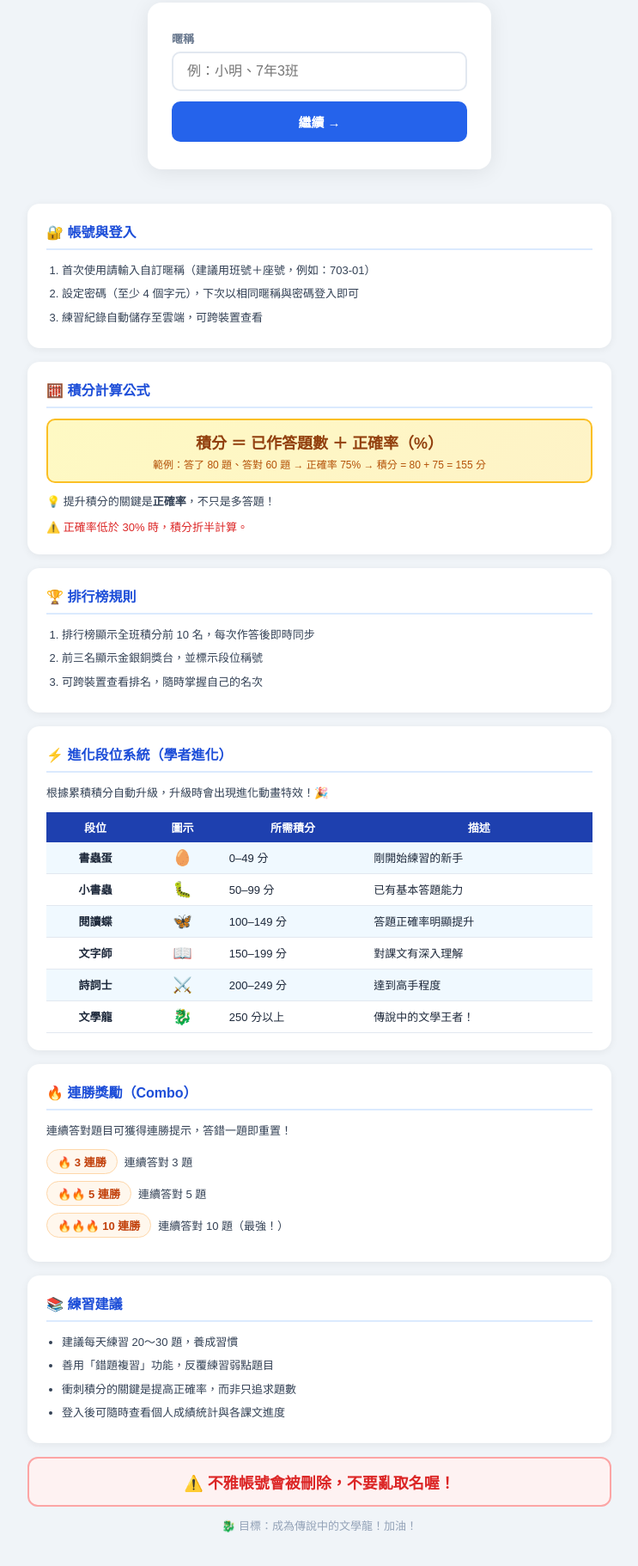
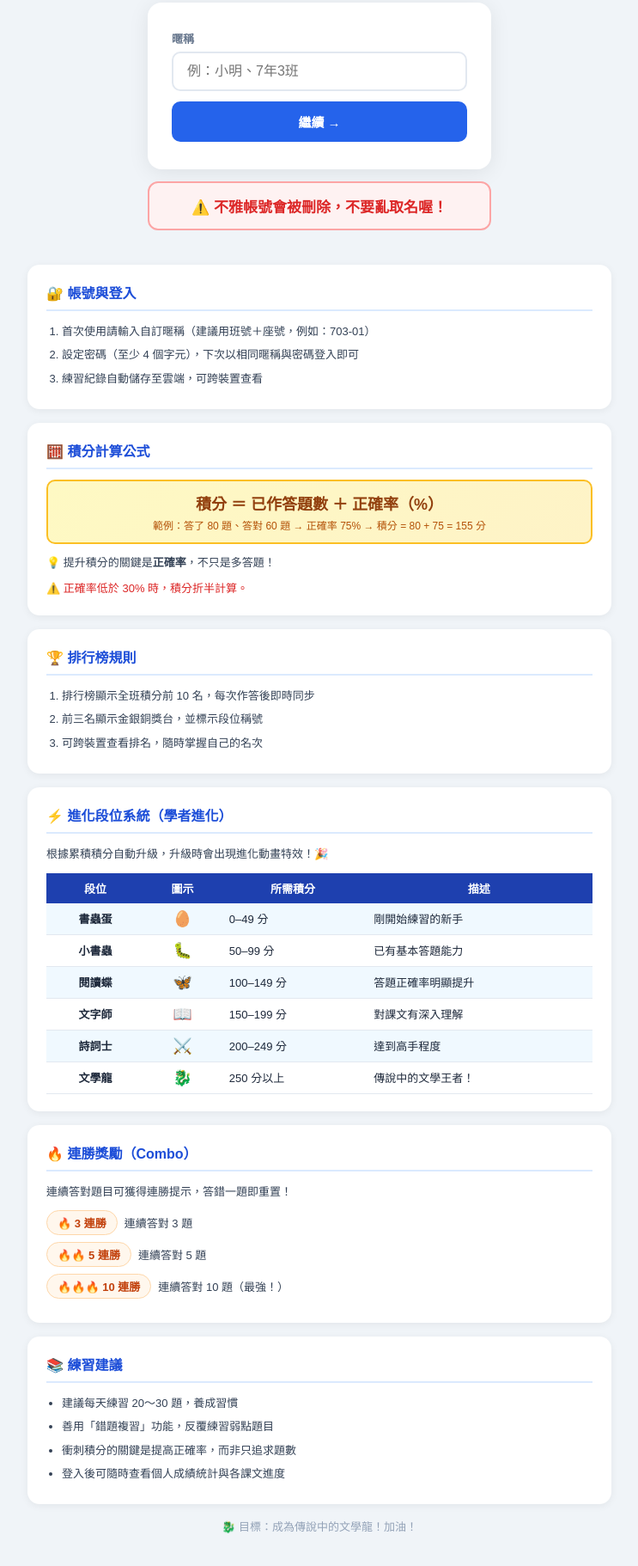
Before and after one commit to piliwu01/claude-ai, a website: page 國文練習網站.html in a window 1280 px wide. Shown: the part 172-1994 px from the top of the page at 86% size, without its empty margins (268-1011 px from the left). Drawn offline with Linux system fonts and the light colour scheme.

Commit message:
fix: 警示移至登入卡片正下方

```diff
--- a/國文練習網站.html
+++ b/國文練習網站.html
@@ -281,6 +281,11 @@
     </div>
   </div>
 
+  <!-- 警示訊息 -->
+  <div style="width:100%;max-width:400px;margin-top:14px;background:#fef2f2;border:2px solid #fca5a5;border-radius:12px;padding:14px 20px;text-align:center">
+    <div style="font-size:17px;font-weight:900;color:#dc2626">⚠️ 不雅帳號會被刪除，不要亂取名喔！</div>
+  </div>
+
   <!-- ===== 說明區塊 ===== -->
   <div id="info-section">
 
@@ -356,10 +361,7 @@
       </div>
     </div>
 
-    <div style="text-align:center;background:#fef2f2;border:2px solid #fca5a5;border-radius:12px;padding:14px 20px;margin-top:4px">
-      <div style="font-size:18px;font-weight:900;color:#dc2626">⚠️ 不雅帳號會被刪除，不要亂取名喔！</div>
-    </div>
-    <div style="text-align:center;color:#94a3b8;font-size:13px;margin-top:12px;padding-bottom:8px">🐉 目標：成為傳說中的文學龍！加油！</div>
+    <div style="text-align:center;color:#94a3b8;font-size:13px;margin-top:8px;padding-bottom:8px">🐉 目標：成為傳說中的文學龍！加油！</div>
 
   </div>
 </div>
```
Also changed, not shown: 1 other file.
